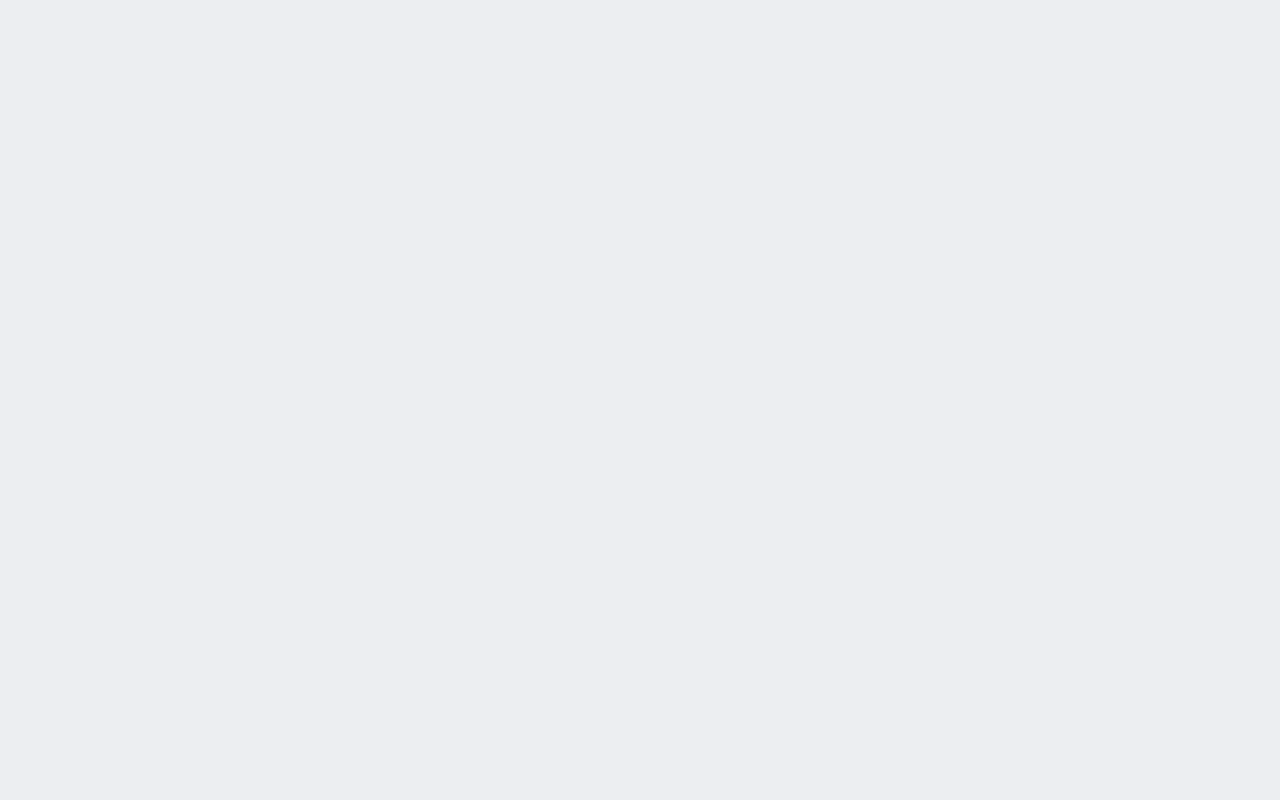
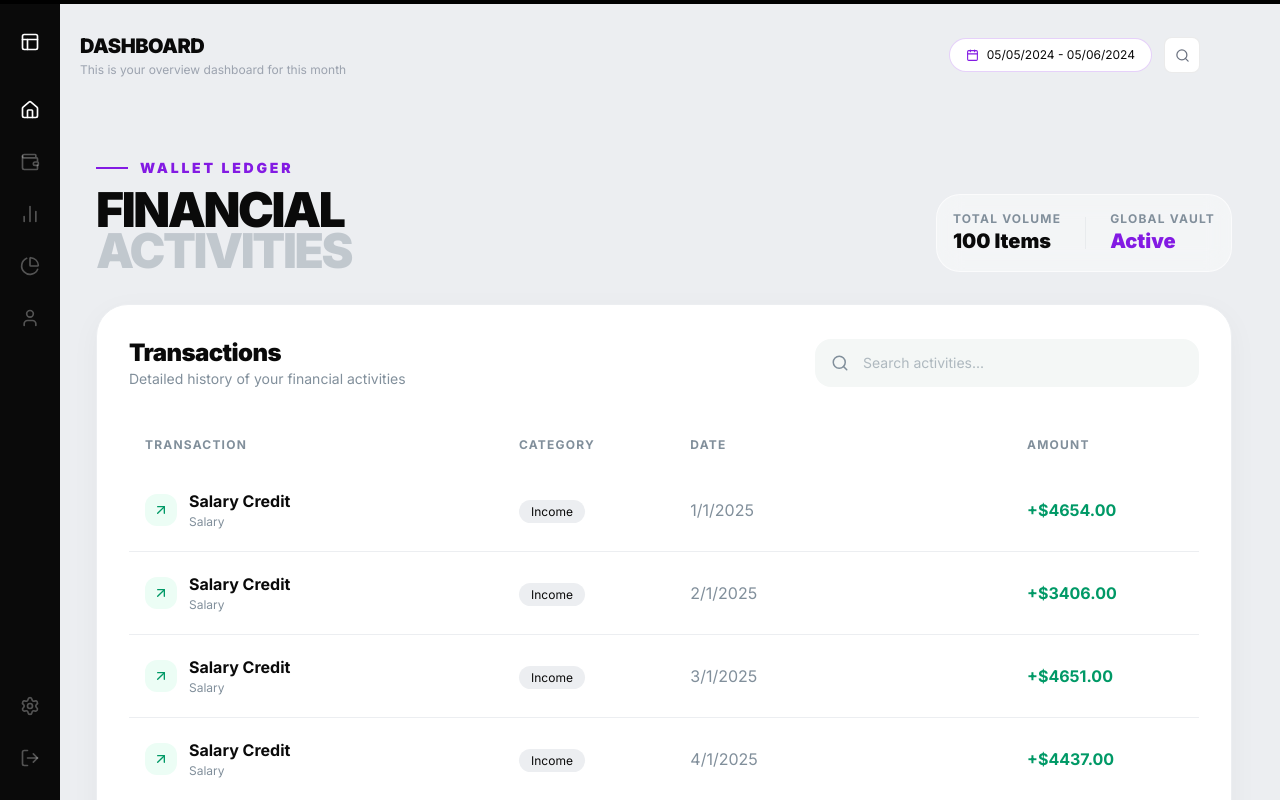
Before and after one commit to SOMASEKAR17/ZORVYN-FINANCE-DASHBOARD, a React (Create React App) app: page /transactions in a window 1280 px wide. Before the commit this address had no page. Shown: the top 800 px of the page. Built offline with nearby package versions, Linux system fonts and the light colour scheme.

Commit message:
transactions page

```diff
--- a/package.json
+++ b/package.json
@@ -5,6 +5,7 @@
   "dependencies": {
     "@studio-freight/lenis": "^1.0.42",
     "@tailwindcss/postcss": "^4.2.2",
+    "@tanstack/react-table": "^8.21.3",
     "@testing-library/dom": "^10.4.1",
     "@testing-library/jest-dom": "^6.9.1",
     "@testing-library/react": "^16.3.2",
--- a/src/App.jsx
+++ b/src/App.jsx
@@ -4,6 +4,7 @@ import { useScroll } from 'framer-motion';
 import Lenis from '@studio-freight/lenis';
 import LandingPage from './pages/LandingPage.jsx';
 import Dashboard from './pages/Dashboard.jsx';
+import TransactionsPage from './pages/TransactionsPage.jsx';
 
 export default function App() {
   const containerRef = useRef(null);
@@ -33,6 +34,7 @@ export default function App() {
         <Routes>
           <Route path="/" element={<LandingPage scrollYProgress={scrollYProgress} />} />
           <Route path="/dashboard" element={<Dashboard />} />
+          <Route path="/transactions" element={<TransactionsPage />} />
         </Routes>
       </main>
     </Router>
--- a/src/components/dashboard/AIAdvisor.jsx
+++ b/src/components/dashboard/AIAdvisor.jsx
@@ -6,7 +6,7 @@ const AIAdvisor = () => (
     <div className="absolute inset-0 bg-[radial-gradient(circle_at_50%_0%,rgba(255,255,255,0.05),transparent_60%)]" />
 
     <div className="w-14 h-14 rounded-full bg-white/8 border border-white/10 flex items-center justify-center mb-6 relative">
-      <div className="absolute inset-0 rounded-full border border-white/10 animate-ping opacity-20" />
+      <div className="absolute inset-0 rounded-full border border-[#831AE3] animate-ping opacity-30" />
       <Cpu size={26} className="text-white" />
     </div>
 
@@ -17,7 +17,7 @@ const AIAdvisor = () => (
       Get automated management, real time insights and personalized advice
     </p>
 
-    <button className="w-full bg-white text-[#0A0A0A] py-3.5 rounded-full text-xs font-black uppercase tracking-wider hover:bg-white/90 transition-all">
+    <button className="w-full bg-white text-[#0A0A0A] py-3.5 rounded-full text-xs font-black uppercase tracking-wider hover:bg-[#831AE3] hover:text-white transition-all">
       Try Now
     </button>
   </div>
--- a/src/components/dashboard/Sidebar.jsx
+++ b/src/components/dashboard/Sidebar.jsx
@@ -1,17 +1,22 @@
 import React from 'react';
+import { Link } from 'react-router-dom';
 import { Home, Wallet, BarChart2, PieChart, User, Settings, LogOut, Layout } from 'lucide-react';
 
 const Sidebar = () => (
   <aside className="w-[60px] h-screen bg-[#0A0A0A] fixed left-0 top-0 flex flex-col items-center py-8 z-50">
     <div className="mb-12 cursor-pointer">
-      <a href="/">
+      <Link to="/">
         <Layout size={20} className="text-white" />
-      </a>
+      </Link>
     </div>
 
     <nav className="flex flex-col gap-8 flex-1">
-      <div className="text-white cursor-pointer"><Home size={20} /></div>
-      <div className="text-white/30 hover:text-white cursor-pointer transition-colors"><Wallet size={20} /></div>
+      <Link to="/dashboard" className="text-white cursor-pointer active:scale-95 transition-all">
+        <Home size={20} />
+      </Link>
+      <Link to="/transactions" className="text-white/30 hover:text-white cursor-pointer active:scale-95 transition-all">
+        <Wallet size={20} />
+      </Link>
       <div className="text-white/30 hover:text-white cursor-pointer transition-colors"><BarChart2 size={20} /></div>
       <div className="text-white/30 hover:text-white cursor-pointer transition-colors"><PieChart size={20} /></div>
       <div className="text-white/30 hover:text-white cursor-pointer transition-colors"><User size={20} /></div>
--- a/src/components/dashboard/TopBar.jsx
+++ b/src/components/dashboard/TopBar.jsx
@@ -9,12 +9,12 @@ const TopBar = () => (
     </div>
 
     <div className="flex items-center gap-3">
-      <div className="flex items-center gap-2 bg-white border border-black/8 rounded-full px-4 py-2 text-xs text-[#6B7280]">
-        <Calendar size={13} />
+      <div className="flex items-center gap-2 bg-white border border-[#831AE3]/20 rounded-full px-4 py-2 text-xs text-[#0A0A0A] font-medium">
+        <Calendar size={13} className="text-[#831AE3]" />
         <span>05/05/2024 - 05/06/2024</span>
       </div>
-      <button className="w-9 h-9 flex items-center justify-center bg-white border border-black/8 rounded-lg hover:bg-black/5 transition-colors">
-        <Search size={15} className="text-[#6B7280]" />
+      <button className="w-9 h-9 flex items-center justify-center bg-white border border-black/8 rounded-lg hover:border-[#831AE3]/30 hover:text-[#831AE3] transition-all">
+        <Search size={15} className="text-[#6B7280] group-hover:text-[#831AE3]" />
       </button>
     </div>
   </div>
--- /dev/null
+++ b/src/components/dashboard/TransactionsTable.jsx
@@ -0,0 +1,119 @@
+import React, { useMemo } from 'react';
+import {
+  useReactTable,
+  getCoreRowModel,
+  flexRender,
+  getSortedRowModel,
+  getFilteredRowModel,
+} from '@tanstack/react-table';
+import { dashboardData } from '../../data/dashboardData';
+import { ArrowUpRight, ArrowDownLeft, Search } from 'lucide-react';
+
+export default function TransactionsTable() {
+  const data = useMemo(() => dashboardData.transactions, []);
+  const [globalFilter, setGlobalFilter] = React.useState('');
+
+  const columns = useMemo(
+    () => [
+      {
+        header: 'Transaction',
+        accessorKey: 'title',
+        cell: (info) => (
+          <div className="flex items-center gap-3">
+            <div className={`p-2 rounded-xl ${info.row.original.neg ? 'bg-red-50 text-red-600' : 'bg-emerald-50 text-emerald-600'}`}>
+              {info.row.original.neg ? <ArrowDownLeft size={16} /> : <ArrowUpRight size={16} />}
+            </div>
+            <div>
+              <div className="font-bold text-[#0A0A0A]">{info.getValue()}</div>
+              <div className="text-[12px] text-[#818F9B]">{info.row.original.type}</div>
+            </div>
+          </div>
+        ),
+      },
+      {
+        header: 'Category',
+        accessorKey: 'category',
+        cell: (info) => (
+          <span className="px-3 py-1 rounded-full bg-[#ECEEF1] text-[#0A0A0A] text-[12px] font-medium">
+            {info.getValue()}
+          </span>
+        ),
+      },
+      {
+        header: 'Date',
+        accessorKey: 'time',
+        cell: (info) => <span className="text-[#818F9B] font-medium">{info.getValue()}</span>,
+      },
+      {
+        header: 'Amount',
+        accessorKey: 'amount',
+        cell: (info) => (
+          <span className={`font-bold ${info.row.original.neg ? 'text-red-600' : 'text-emerald-600'}`}>
+            {info.getValue()}
+          </span>
+        ),
+      },
+    ],
+    []
+  );
+
+  const table = useReactTable({
+    data,
+    columns,
+    state: { globalFilter },
+    onGlobalFilterChange: setGlobalFilter,
+    getCoreRowModel: getCoreRowModel(),
+    getSortedRowModel: getSortedRowModel(),
+    getFilteredRowModel: getFilteredRowModel(),
+  });
+
+  return (
+    <div className="w-full bg-white rounded-[32px] p-8 shadow-[0_8px_30px_rgb(0,0,0,0.04)] border border-[#ECEEF1]">
+      <div className="flex flex-col md:flex-row md:items-center justify-between mb-8 gap-4">
+        <div>
+          <h2 className="text-2xl font-black tracking-tight text-[#0A0A0A]">Transactions</h2>
+          <p className="text-[#818F9B] text-sm">Detailed history of your financial activities</p>
+        </div>
+        <div className="relative group max-w-sm w-full">
+          <Search className="absolute left-4 top-1/2 -translate-y-1/2 text-[#818F9B] group-focus-within:text-[#831AE3] transition-colors" size={18} />
+          <input
+            value={globalFilter ?? ''}
+            onChange={(e) => setGlobalFilter(e.target.value)}
+            placeholder="Search activities..."
+            className="w-full bg-[#F4F7F6] border-none rounded-2xl py-3.5 pl-12 pr-4 text-sm focus:ring-2 focus:ring-[#831AE3]/20 transition-all outline-none text-[#0A0A0A] font-medium placeholder:text-[#818F9B]/60"
+          />
+        </div>
+      </div>
+
+      <div className="overflow-x-auto -mx-4 md:mx-0">
+        <table className="w-full min-w-[700px]">
+          <thead>
+            {table.getHeaderGroups().map((headerGroup) => (
+              <tr key={headerGroup.id}>
+                {headerGroup.headers.map((header) => (
+                  <th
+                    key={header.id}
+                    className="text-left py-4 px-4 text-[#818F9B] font-bold text-xs uppercase tracking-[0.1em]"
+                  >
+                    {header.isPlaceholder ? null : flexRender(header.column.columnDef.header, header.getContext())}
+                  </th>
+                ))}
+              </tr>
+            ))}
+          </thead>
+          <tbody className="divide-y divide-[#ECEEF1]">
+            {table.getRowModel().rows.map((row) => (
+              <tr key={row.id} className="hover:bg-[#F4F7F6]/50 transition-colors group">
+                {row.getVisibleCells().map((cell) => (
+                  <td key={cell.id} className="py-5 px-4">
+                    {flexRender(cell.column.columnDef.cell, cell.getContext())}
+                  </td>
+                ))}
+              </tr>
+            ))}
+          </tbody>
+        </table>
+      </div>
+    </div>
+  );
+}
--- /dev/null
+++ b/src/pages/TransactionsPage.jsx
@@ -0,0 +1,46 @@
+import React from 'react';
+import Sidebar from '../components/dashboard/Sidebar.jsx';
+import TopBar from '../components/dashboard/TopBar.jsx';
+import TransactionsTable from '../components/dashboard/TransactionsTable.jsx';
+import ScrollProgress from '../components/common/ScrollProgress.jsx';
+
+export default function TransactionsPage() {
+  return (
+    <div className="min-h-screen bg-[#ECEEF1] text-[#0A0A0A] flex overflow-x-hidden">
+      <ScrollProgress />
+      <Sidebar />
+      <main className="flex flex-col w-full min-h-screen">
+        <TopBar />
+        <div className="p-8 md:p-12 lg:pl-24 lg:pr-12 pt-0 flex flex-col gap-8">
+          <header className="flex flex-col md:flex-row md:items-end md:justify-between gap-4">
+            <div>
+              <div className="flex items-center gap-3 text-[#831AE3] font-black uppercase text-sm tracking-[0.2em] mb-3">
+                <span className="w-8 h-[2px] bg-[#831AE3]"></span>
+                Wallet Ledger
+              </div>
+              <h1 className="text-4xl md:text-5xl font-black text-[#0A0A0A] tracking-tighter uppercase leading-[0.85]">
+                Financial<br />
+                <span className="text-[#818F9B]/40">Activities</span>
+              </h1>
+            </div>
+            <div className="bg-white/40 border border-white/60 p-4 rounded-3xl backdrop-blur-md flex items-center gap-6">
+              <div className="flex flex-col">
+                <span className="text-[#818F9B] text-xs font-bold uppercase tracking-widest">Total Volume</span>
+                <span className="text-xl font-black text-[#0A0A0A]">100 Items</span>
+              </div>
+              <div className="w-[1px] h-8 bg-[#818F9B]/10"></div>
+              <div className="flex flex-col">
+                <span className="text-[#818F9B] text-xs font-bold uppercase tracking-widest">Global Vault</span>
+                <span className="text-xl font-black text-[#831AE3]">Active</span>
+              </div>
+            </div>
+          </header>
+
+          <div className="w-full">
+            <TransactionsTable />
+          </div>
+        </div>
+      </main>
+    </div>
+  );
+}
```
Also changed, not shown: src/components/dashboard/BalanceSection.jsx (+7 -7 lines), 1 other file (tests, documents, lock files or other folders).
